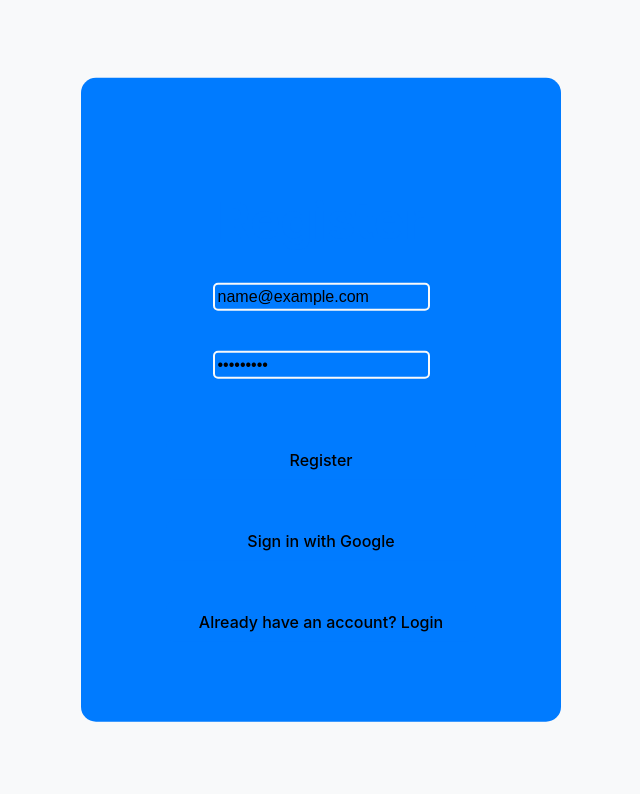
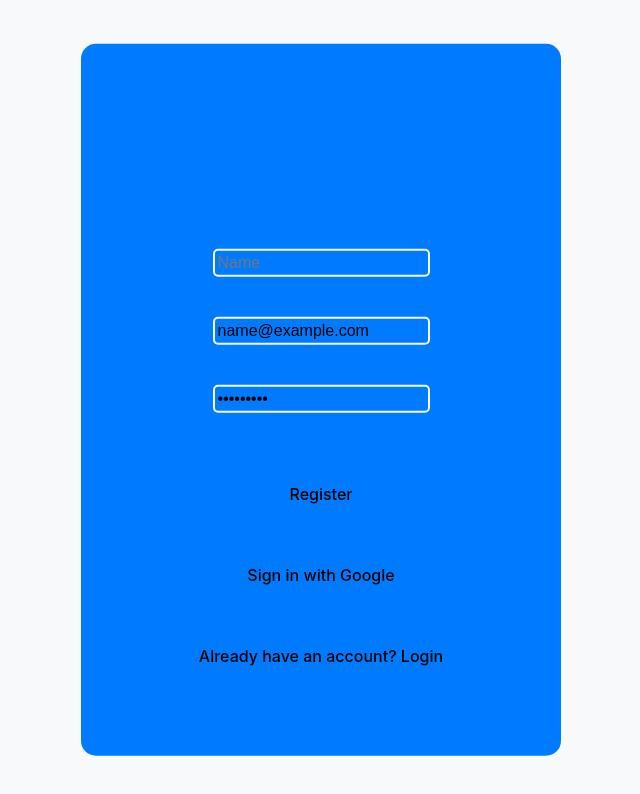
Before and after one commit to CaramonH/Whims, a React (Vite) app in the folder frontend/: page /login in a window 1280 px wide. Both pictures are taken after typing "name@example.com", "Sample123" into the empty fields and a click on the button "Create an account". Shown: the top 794 px of the page, without its empty margins (319-959 px from the left). Built offline with nearby package versions, Linux system fonts and the light colour scheme; no server answers.

Commit message:
auth now databases name and email from login, as well as wherever else it was doing it (createWhim?)

```diff
--- a/frontend/src/components/auth/Login.tsx
+++ b/frontend/src/components/auth/Login.tsx
@@ -1,9 +1,11 @@
 import React, { useState } from 'react';
 import { useNavigate } from 'react-router-dom';
 import { getAuth, signInWithEmailAndPassword, createUserWithEmailAndPassword, GoogleAuthProvider, signInWithPopup } from "firebase/auth";
+import { getFirestore, doc, setDoc } from 'firebase/firestore'; // Import Firestore
 import './Login.css';
 
 const Login: React.FC = () => {
+  const [name, setName] = useState<string>(''); // State for storing the name
   const [email, setEmail] = useState<string>('');
   const [password, setPassword] = useState<string>('');
   const [isRegistering, setIsRegistering] = useState<boolean>(false);
@@ -11,6 +13,7 @@ const Login: React.FC = () => {
   const navigate = useNavigate();
 
   const auth = getAuth();
+  const db = getFirestore(); // Initialize Firestore
 
   const handleLogin = async () => {
     setErrorMessage(null); // Clear previous errors
@@ -26,7 +29,15 @@ const Login: React.FC = () => {
   const handleRegister = async () => {
     setErrorMessage(null); // Clear previous errors
     try {
-      await createUserWithEmailAndPassword(auth, email, password);
+      const userCredential = await createUserWithEmailAndPassword(auth, email, password);
+      const user = userCredential.user;
+
+      // Store the user's name in Firestore
+      await setDoc(doc(db, "users", user.uid), {
+        name: name,
+        email: email
+      });
+
       navigate('/dashboard'); // Navigate to the dashboard
     } catch (error: any) {
       console.error("Error registering", error);
@@ -47,7 +58,19 @@ const Login: React.FC = () => {
     setErrorMessage(null);
     const provider = new GoogleAuthProvider();
     try {
-      await signInWithPopup(auth, provider);
+      const result = await signInWithPopup(auth, provider);
+      const user = result.user;
+
+      // Extract the user's display name and email
+      const name = user.displayName || '';
+      const email = user.email || '';
+
+      // Store the user's name and email in Firestore
+      await setDoc(doc(db, "users", user.uid), {
+        name: name,
+        email: email
+      });
+
       navigate('/dashboard'); // Navigate to the dashboard
     } catch (error) {
       console.error("Error logging in with Google", error);
@@ -59,6 +82,15 @@ const Login: React.FC = () => {
     <div className='login-div'>
       <h1>{isRegistering ? 'Register' : 'Login'}</h1>
       <div className="login-input-container">
+        {isRegistering && (
+          <input
+            className='login-input'
+            type="text"
+            placeholder="Name"
+            value={name}
+            onChange={(e) => setName(e.target.value)}
+          />
+        )}
         <input
           className='login-input'
           type="email"
```
